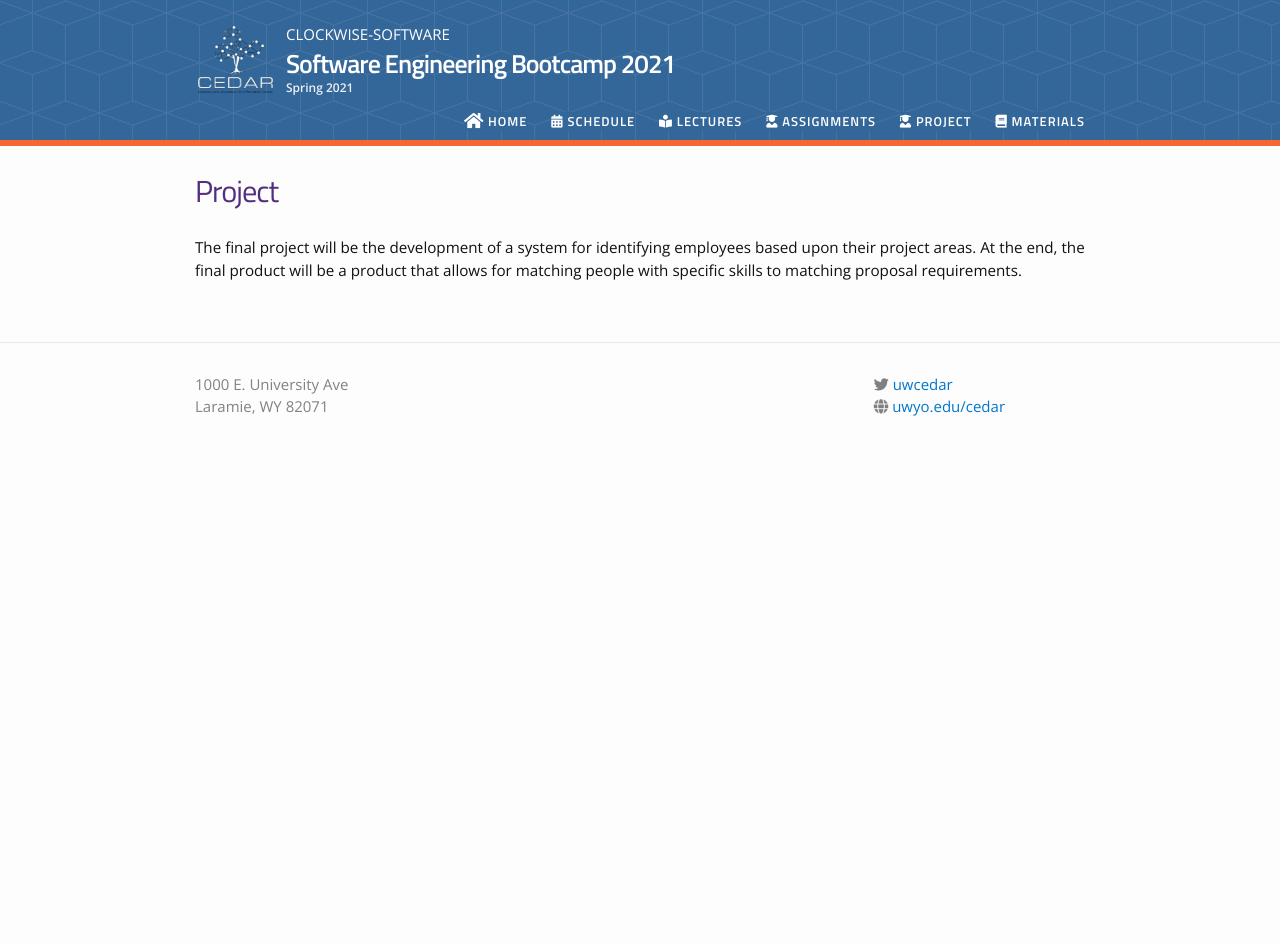
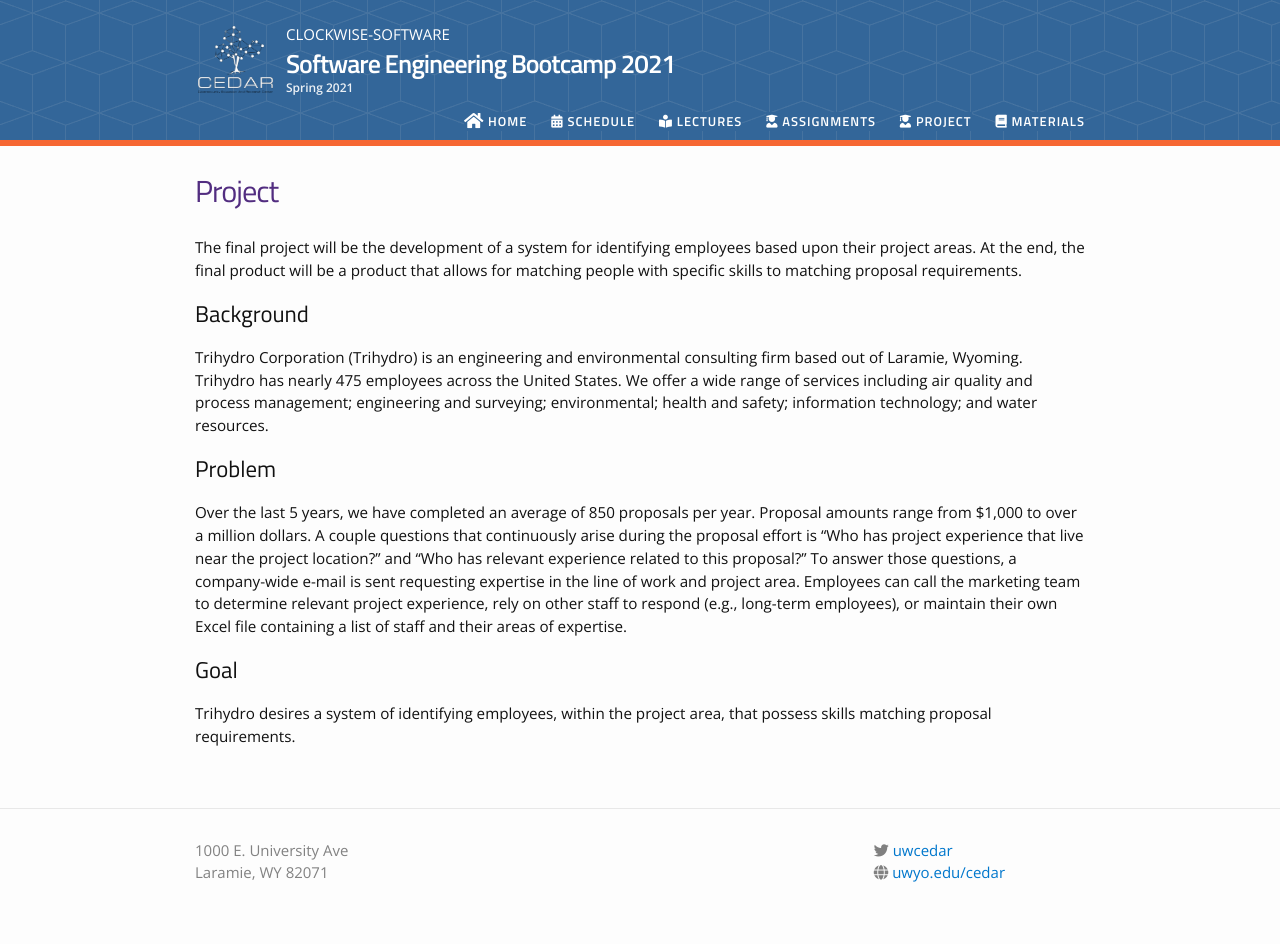
Before and after one commit to dr-mikeb/clockwise-software.github.io, a Jekyll site: the page built from project.md, in a window 1280 px wide. Built offline with Jekyll 4.4.1, drawn with Linux system fonts in a browser that asks for light colours; nearby versions of some CDN libraries; before the commit the page ends 900 px from its top, so only the background shows below that.

Commit message:
Update project.md

```diff
--- a/project.md
+++ b/project.md
@@ -4,3 +4,15 @@ title: Project
 permalink: /project/
 ---
 The final project will be the development of a system for identifying employees based upon their project areas. At the end, the final product will be a product that allows for matching people with specific skills to matching proposal requirements.
+
+
+## Background
+
+Trihydro Corporation (Trihydro) is an engineering and environmental consulting firm based out of Laramie, Wyoming.  Trihydro has nearly 475 employees across the United States.  We offer a wide range of services including air quality and process management; engineering and surveying; environmental; health and safety; information technology; and water resources.
+
+## Problem
+Over the last 5 years, we have completed an average of 850 proposals per year.  Proposal amounts range from $1,000 to over a million dollars.  A couple questions that continuously arise during the proposal effort is “Who has project experience that live near the project location?” and “Who has relevant experience related to this proposal?”  To answer those questions, a company-wide e-mail is sent requesting expertise in the line of work and project area.  Employees can call the marketing team to determine relevant project experience, rely on other staff to respond (e.g., long-term employees), or maintain their own Excel file containing a list of staff and their areas of expertise.
+
+## Goal
+
+Trihydro desires a system of identifying employees, within the project area, that possess skills matching proposal requirements.
```
